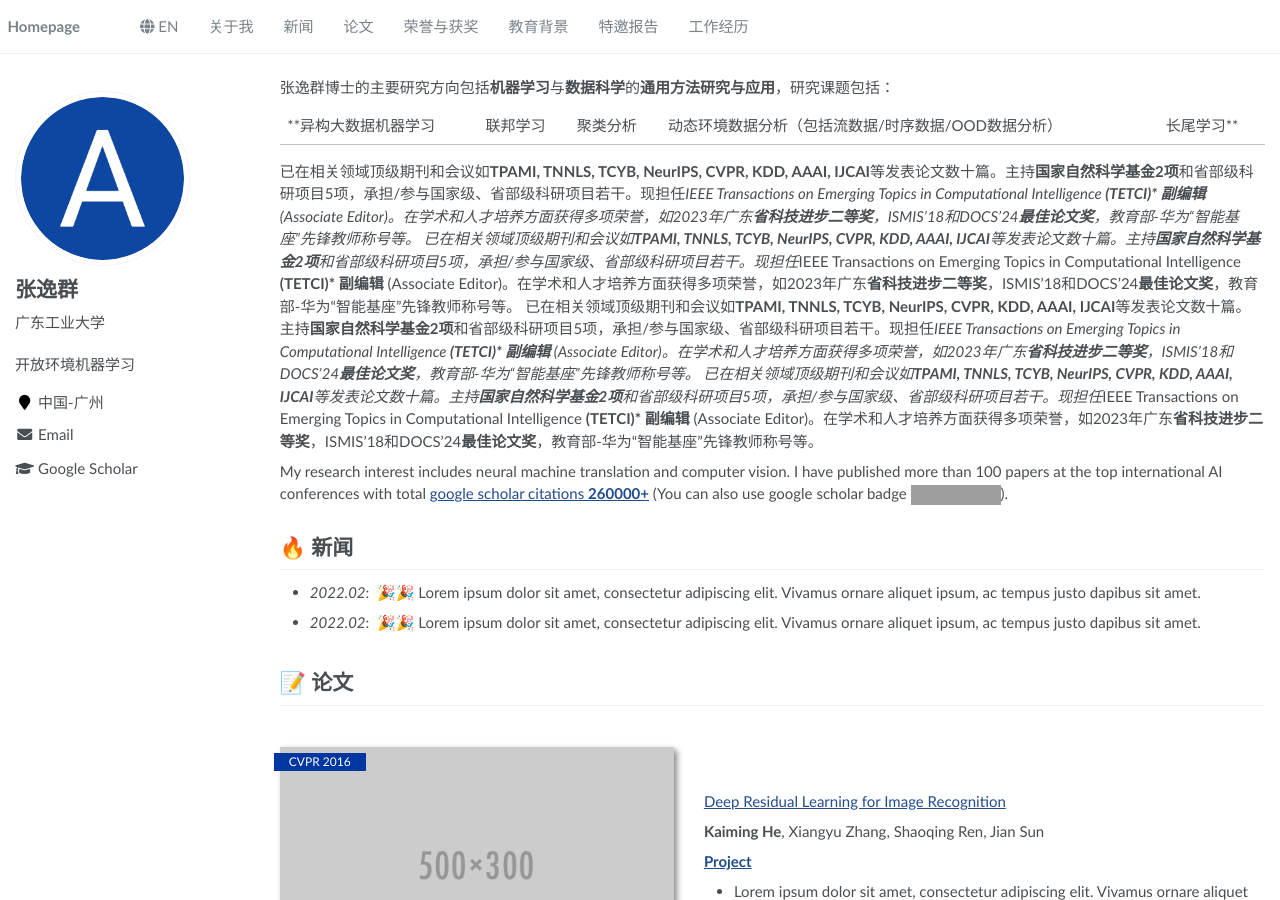
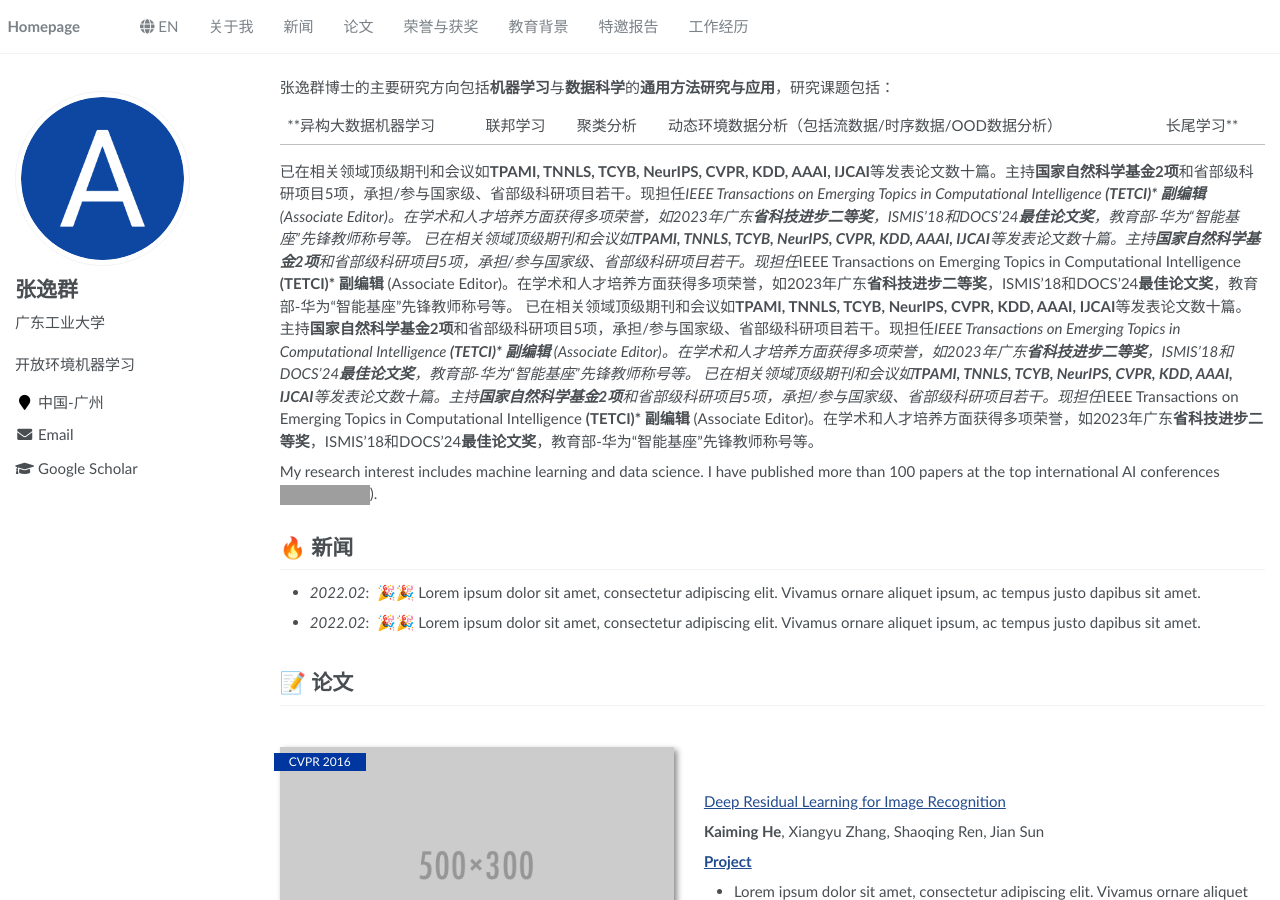
Before and after one commit to yqzhang-Zz/zh, a Jekyll site: the page built from _pages/about.md, in a window 1280 px wide and 900 px high. Built offline with Jekyll 4.4.1, drawn with Linux system fonts in a browser that asks for light colours; grey boxes are pictures that could not be loaded.

Commit message:
Update about.md

```diff
--- a/_pages/about.md
+++ b/_pages/about.md
@@ -27,7 +27,7 @@ redirect_from:
 已在相关领域顶级期刊和会议如**TPAMI, TNNLS, TCYB, NeurIPS, CVPR, KDD, AAAI, IJCAI**等发表论文数十篇。主持**国家自然科学基金2项**和省部级科研项目5项，承担/参与国家级、省部级科研项目若干。现担任*IEEE Transactions on Emerging Topics in Computational Intelligence **(TETCI)* 副编辑** (Associate Editor)。在学术和人才培养方面获得多项荣誉，如2023年广东**省科技进步二等奖**，ISMIS’18和DOCS’24**最佳论文奖**，教育部-华为“智能基座”先锋教师称号等。
 
 
-My research interest includes neural machine translation and computer vision. I have published more than 100 papers at the top international AI conferences with total <a href='https://scholar.google.com/citations?user=DhtAFkwAAAAJ'>google scholar citations <strong><span id='total_cit'>260000+</span></strong></a> (You can also use google scholar badge <a href='https://scholar.google.com/citations?user=DhtAFkwAAAAJ'><img src="https://img.shields.io/endpoint?url={{ url | url_encode }}&logo=Google%20Scholar&labelColor=f6f6f6&color=9cf&style=flat&label=citations"></a>).
+My research interest includes machine learning and data science. I have published more than 100 papers at the top international AI conferences <a href='[https://scholar.google.com/citations?user=DhtAFkwAAAAJ](https://scholar.google.com/citations?user=EnqM5F4AAAAJ&hl=zh-CN)'><img src="https://img.shields.io/endpoint?url={{ url | url_encode }}&logo=Google%20Scholar&labelColor=f6f6f6&color=9cf&style=flat&label=citations"></a>).
 
 <span class='anchor' id="news"></span>
 
```
